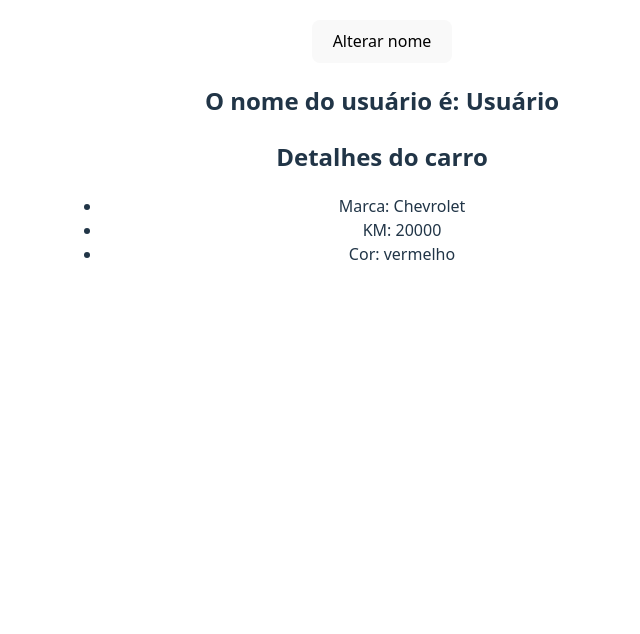
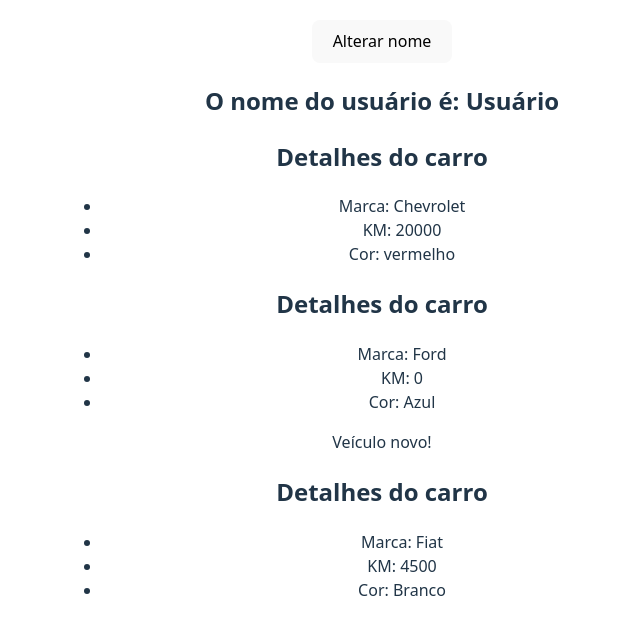
Before and after one commit to SilvaRDev/curso-react, a React (Vite) app in the folder 3-REACT-AVANCADO/react-avancado/: page / in a window 1280 px wide. Shown: the part 1725-2359 px from the top of the page, without its empty margins (258-898 px from the left). Built offline with nearby package versions, Linux system fonts and the light colour scheme.

Commit message:
Aula de reaproveitamento de componentes adicionada.

```diff
--- a/3-REACT-AVANCADO/react-avancado/components/CarDetails.jsx
+++ b/3-REACT-AVANCADO/react-avancado/components/CarDetails.jsx
@@ -1,4 +1,4 @@
-const CarDetails = ({ brand, km, color }) => {
+const CarDetails = ({ brand, km, color, newCar }) => {
   return (
     <div>
       <h2>Detalhes do carro</h2>
@@ -7,6 +7,7 @@ const CarDetails = ({ brand, km, color }) => {
         <li>KM: {km}</li>
         <li>Cor: {color}</li>
       </ul>
+      {newCar && <p>Veículo novo!</p>}
     </div>
   )
 }
--- a/3-REACT-AVANCADO/react-avancado/src/App.jsx
+++ b/3-REACT-AVANCADO/react-avancado/src/App.jsx
@@ -32,7 +32,10 @@ function App() {
       {/* PROPS */}
       <ShowUserName name={userName} />
       {/* DESTRUCTURING */}
-      <CarDetails brand='Chevrolet' km={20000} color='vermelho' />
+      <CarDetails brand="Chevrolet" km={20000} color="vermelho" newCar={false} />
+      {/* REAPROVEITANDO */}
+      <CarDetails brand="Ford" color="Azul" km={0} newCar={true} />
+      <CarDetails brand="Fiat" color="Branco" km={4500} newCar={false} />
     </>
   )
 }
```
